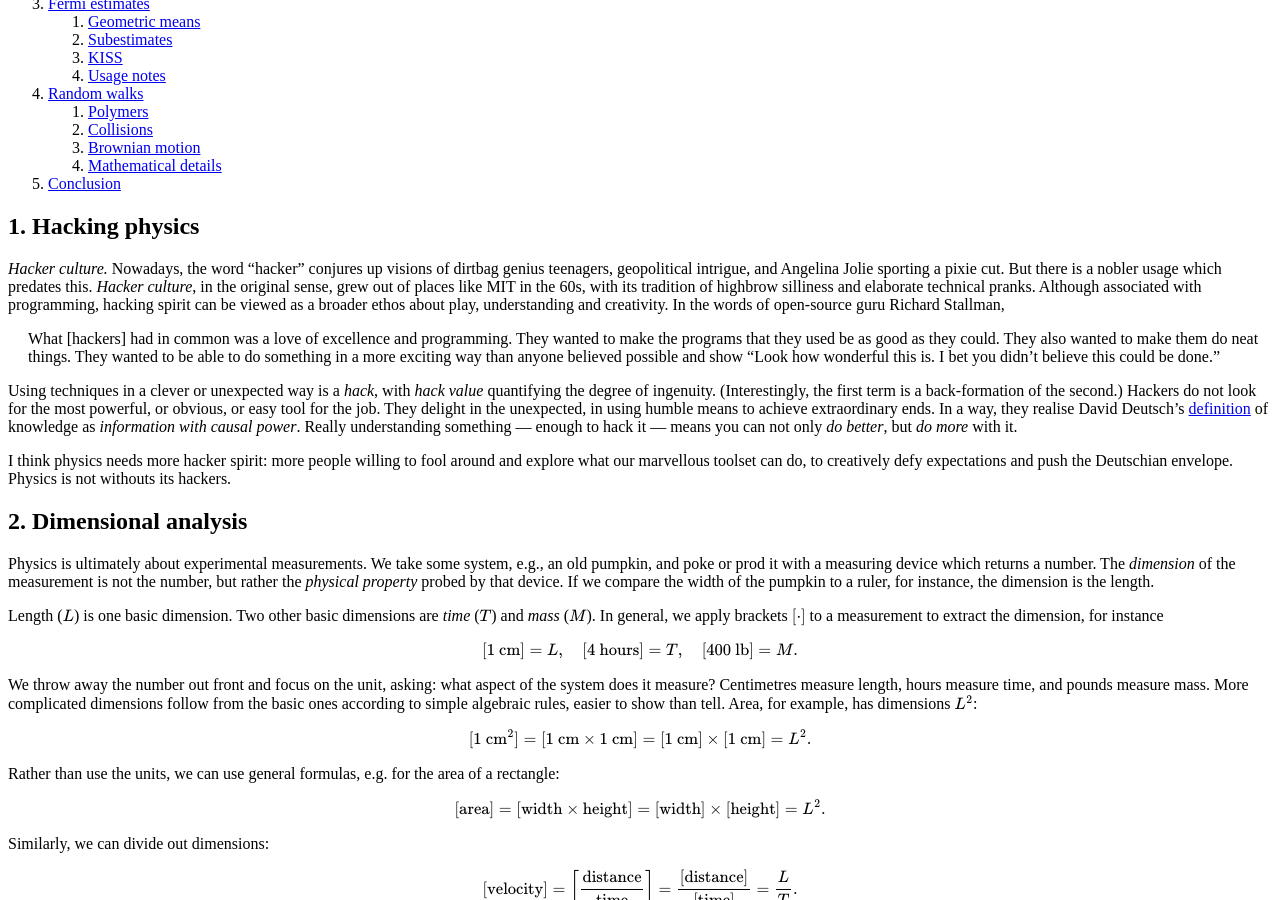
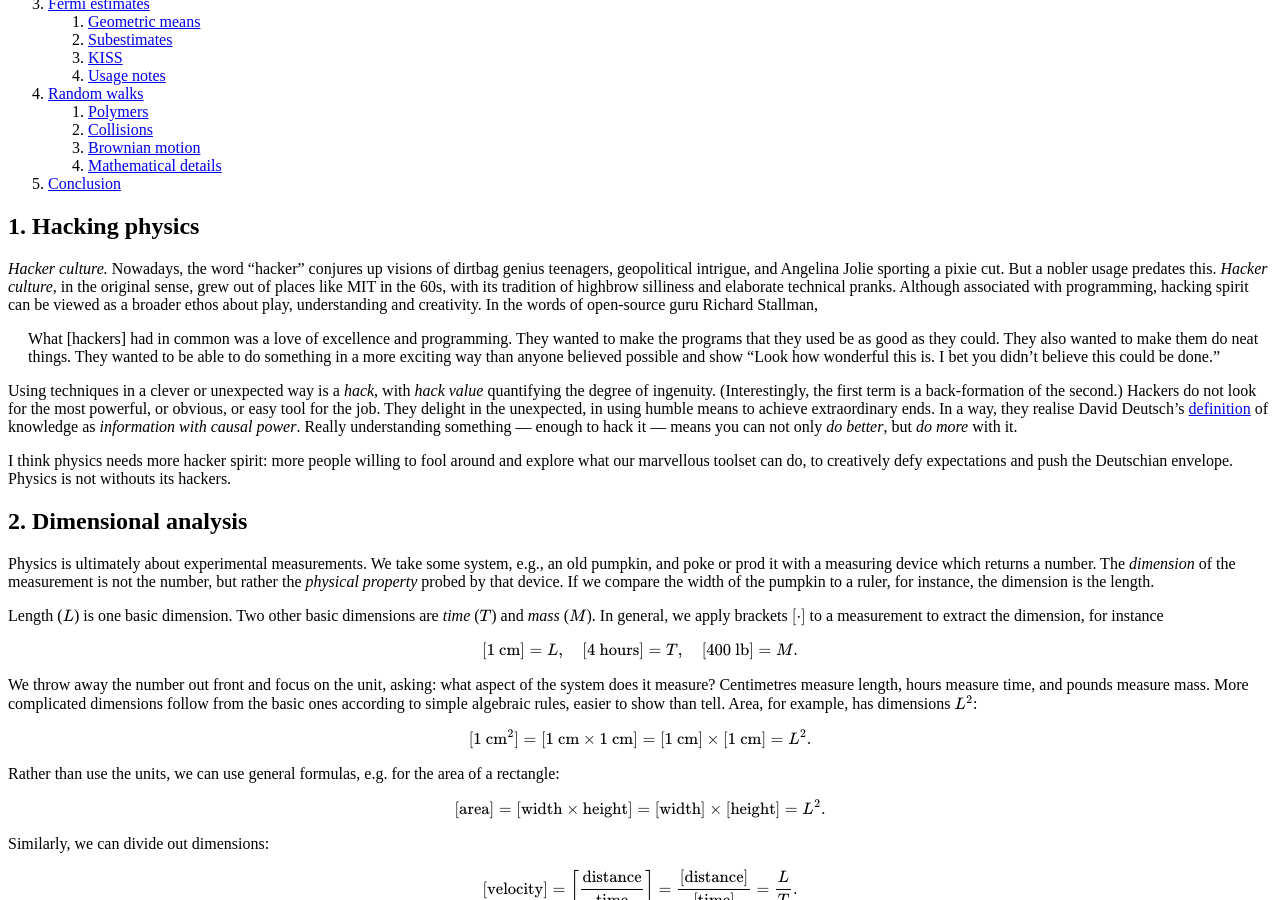
Before and after one commit to hapax/hapax.github.io, a Jekyll site: the page built from assets/simple-physics.md, in a window 1280 px wide and 900 px high, scrolled down 676 px. Built offline with Jekyll 4.4.1, drawn with Linux system fonts in a browser that asks for light colours; our own code applies the rules of GitHub Pages for plain Markdown files; formulas are drawn with MathJax 3; a script that is not in the unit is left out.

Commit message:
Update simple-physics.md

```diff
--- a/assets/simple-physics.md
+++ b/assets/simple-physics.md
@@ -32,7 +32,7 @@ date:  2020-01-06
 
 *Hacker culture.* Nowadays, the word "hacker" conjures up visions of dirtbag genius
 teenagers, geopolitical intrigue, and Angelina Jolie sporting a pixie cut.
-But there is a nobler usage which predates this.
+But a nobler usage predates this.
 *Hacker culture*, in the original sense, grew out of places like MIT
 in the 60s, with its tradition of highbrow silliness and elaborate technical pranks.
 Although associated with programming, hacking spirit can be viewed as
```
